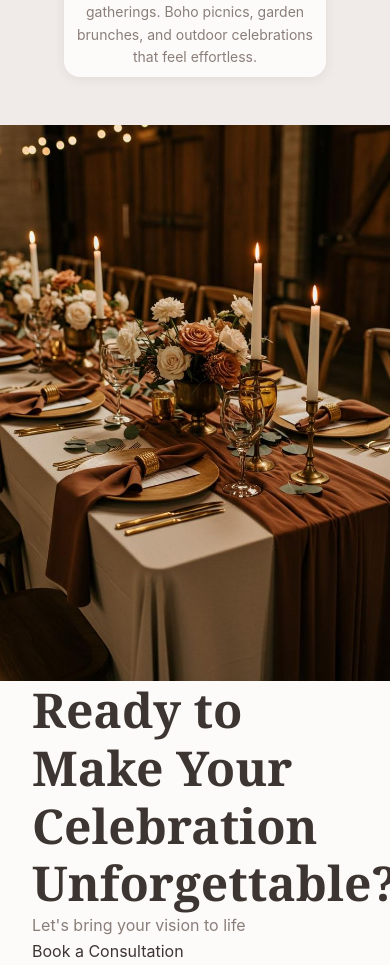
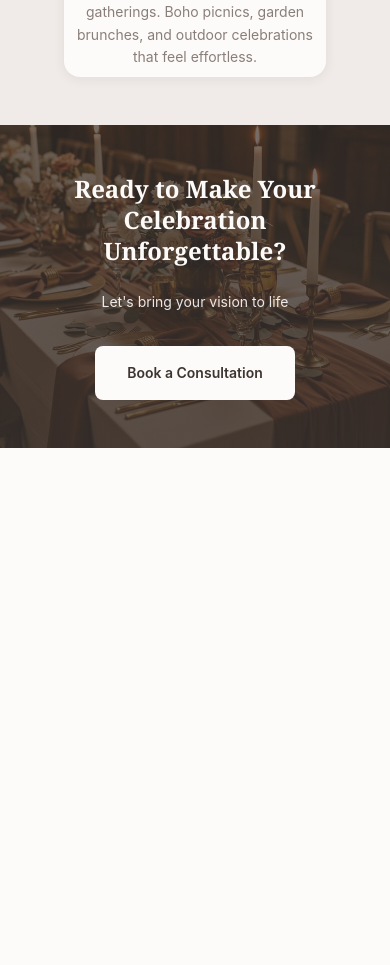
Before and after one commit to edubew/dawenee, a React (Vite) app: page / in a window 390 px wide. Shown: the part 6120-7085 px from the top of the page. After the commit the page ends 6568 px from the top, so only its background shows below. Built offline with nearby package versions, Linux system fonts and the light colour scheme.

Commit message:
Style the CTA banner and add media queries as well

```diff
--- a/src/components/Cta/Cta.scss
+++ b/src/components/Cta/Cta.scss
@@ -0,0 +1,119 @@
+@import "../../styles/variables";
+
+.cta {
+  position: relative;
+  padding: $space-5xl 0;
+  overflow: hidden;
+  text-align: center;
+
+  @media (max-width: 768px) {
+    padding: $space-3xl $space-lg;
+  }
+
+  @media (max-width: 480px) {
+    padding: $space-2xl $space-md;
+  }
+
+  &__background {
+    position: absolute;
+    top: 0;
+    left: 0;
+    width: 100%;
+    height: 100%;
+    z-index: 0;
+
+    img {
+      width: 100%;
+      height: 100%;
+      object-fit: cover;
+      display: block;
+    }
+
+    &::after {
+      content: "";
+      position: absolute;
+      top: 0;
+      left: 0;
+      width: 100%;
+      height: 100%;
+      background: linear-gradient(
+        to bottom,
+        rgba($warm-charcoal, 0.7) 0%,
+        rgba($warm-charcoal, 0.8) 100%
+      );
+    }
+  }
+
+  &__content {
+    position: relative;
+    z-index: 1;
+    max-width: 800px;
+    margin: 0 auto;
+    padding: 0 $space-lg;
+
+    @media (max-width: 768px) {
+      padding: 0 $space-lg;
+    }
+
+    @media (max-width: 480px) {
+      padding: 0 $space-md;
+    }
+  }
+
+  &__title {
+    font-family: $font-headline;
+    font-size: $size-2xl;
+    font-weight: $weight-semi;
+    color: $warm-white;
+    margin: 0 0 $space-lg 0;
+    line-height: 1.3;
+
+    @media (max-width: 768px) {
+      font-size: $size-xl;
+    }
+
+    @media (max-width: 480px) {
+      font-size: $size-lg;
+    }
+  }
+
+  &__subtitle {
+    font-family: $font-body;
+    font-size: $space-md;
+    color: rgba($warm-white, 0.9);
+    margin: 0 0 $space-2xl 0;
+
+    @media (max-width: 768px) {
+      font-size: $size-base;
+      margin-bottom: $space-xl;
+    }
+
+    @media (max-width: 480px) {
+      font-size: $size-sm;
+    }
+  }
+
+  &__button {
+    display: inline-block;
+    font-family: $font-body;
+    font-size: $size-base;
+    font-weight: $weight-semi;
+    color: $warm-charcoal;
+    background: $warm-white;
+    padding: $space-md $space-2xl;
+    border-radius: $border-radius;
+    text-decoration: none;
+    transition: all $transition-base;
+
+    &:hover {
+      background: $dusty-blush;
+      transform: translateY(-2px);
+      box-shadow: 0 8px 24px rgba($warm-white, 0.3);
+    }
+
+    @media (max-width: 480px) {
+      padding: $space-md $space-xl;
+      font-size: $size-sm;
+    }
+  }
+}
```
